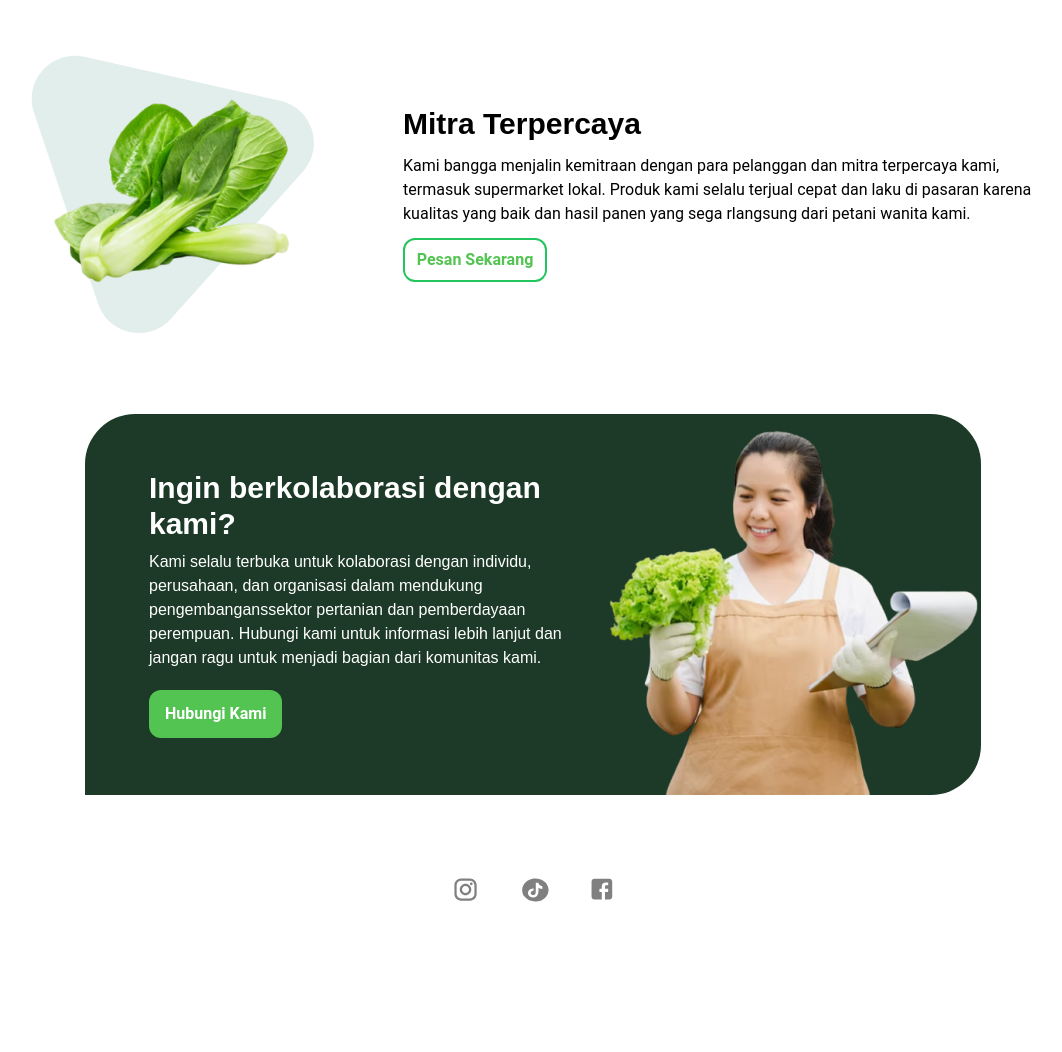
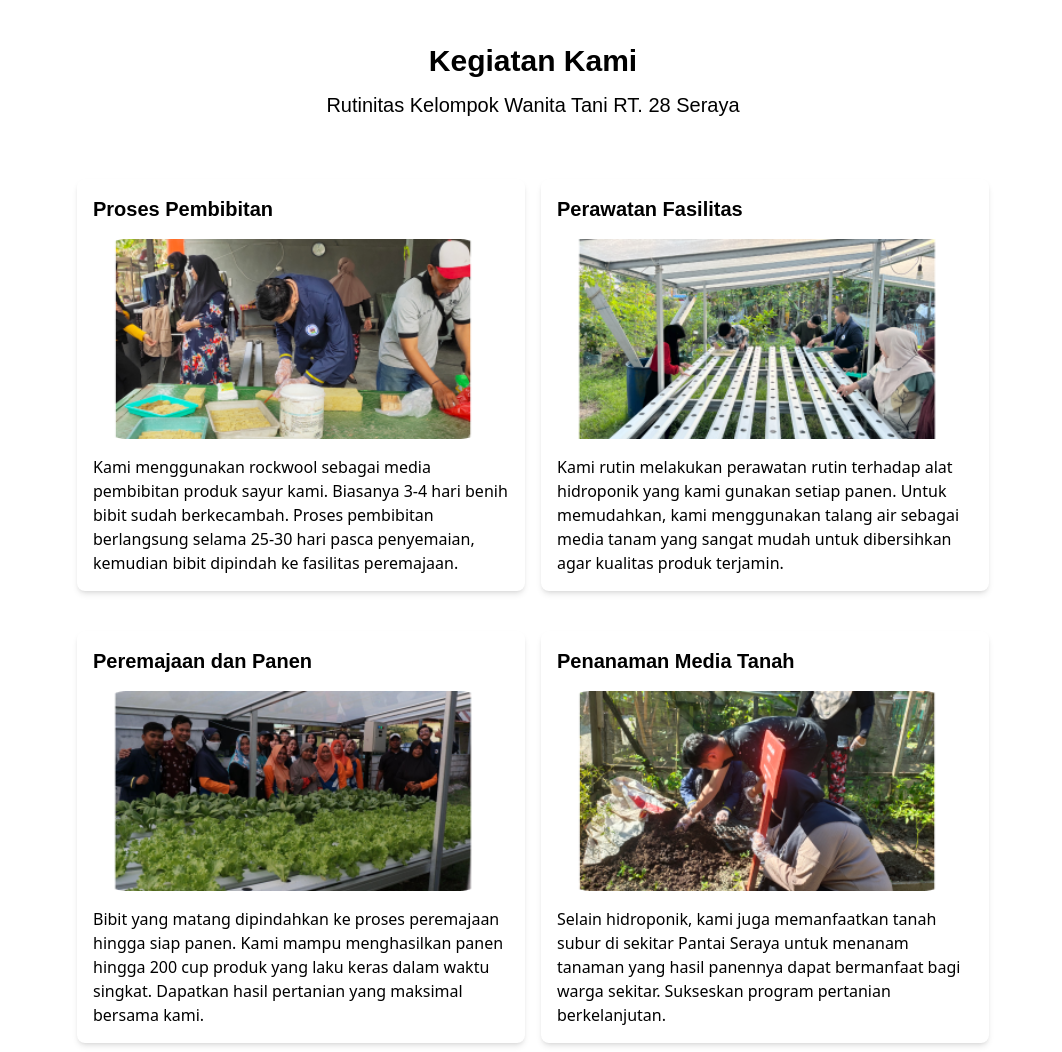
Before and after one commit to nas11ai/kwt-company-profile, a website: page src/index.html in a window 1280 px wide. Shown: the part 1760-2812 px from the top of the page, without its empty margins (107-1169 px from the left). Before the commit the page ends 2704 px from the top, so only its background shows below. Drawn offline with Linux system fonts and the light colour scheme.

Commit message:
change: styling in section kegiatan kami and add some assets

```diff
--- a/src/index.html
+++ b/src/index.html
@@ -111,45 +111,6 @@
       </div>
     </section>
 
-    <section id="kegiatan-kami">
-      <div
-        id="container"
-        class="flex items-center justify-center py-10 space-x-10 gap-10"
-      >
-        <div id="image-kegiatan" class="relative w-auto h-auto">
-          <img
-            src="../assets/bg-kegiatan.svg"
-            alt="bg-kegiatan"
-            class="absolute top-0 left-0 w-full h-full z-0"
-            width="300"
-            height="200"
-          />
-          <img
-            src="../assets/kegiatan.png"
-            alt="kegiatan"
-            class="relative z-10"
-            width="300"
-            height="200"
-          />
-        </div>
-        <div id="text-kegiatan" class="flex flex-col w-[50%]">
-          <h1 class="font-montserrat font-bold text-3xl">Kegiatan Kami</h1>
-          <p class="font-roboto py-3 font-[400]">
-            Kami melakukan berbagai kegiatan untuk meningkatkan keterampilan dan
-            kesejahteraan anggota, seperti pengembangan usaha hidroponik,
-            pemasaran produk pertanian, dan pengelolaan greenhouse. Bergabunglah
-            dengan kami dan dukung petani wanita RT 28 Sepinggan Raya!
-          </p>
-          <button
-            class="flex bg-[#254330] w-44 h-8 rounded-xl text-center items-center justify-center py-6 px-3 text-white font-roboto font-bold gap-2"
-          >
-            <img src="../assets/play.png" alt="play" />
-            <p class="">Lihat Kegiatan</p>
-          </button>
-        </div>
-      </div>
-    </section>
-
     <section id="penghargaan">
       <div
         id="container"
@@ -241,6 +202,106 @@
       </div>
     </section>
 
+    <section id="kegiatan-kami">
+      <div
+        class="flex flex-col font-montserrat font-bold text-3xl text-center py-10 space-y-3"
+      >
+        <h1>Kegiatan Kami</h1>
+        <p class="font-normal text-xl">
+          Rutinitas Kelompok Wanita Tani RT. 28 Seraya
+        </p>
+      </div>
+      <div
+        id="container"
+        class="flex flex-col py-5 justify-center items-center space-y-10"
+      >
+        <div id="container-row" class="flex justify-center">
+          <div
+            id="card-pembibitan"
+            class="bg-white shadow-md rounded-lg p-4 mx-2 w-[28rem]"
+          >
+            <p class="font-montserrat font-bold text-xl mb-4">
+              Proses Pembibitan
+            </p>
+            <img
+              src="../assets/pembibitan.png"
+              width="400"
+              height="200"
+              class="mb-4"
+            />
+            <p class="text-base">
+              Kami menggunakan rockwool sebagai media pembibitan produk sayur
+              kami. Biasanya 3-4 hari benih bibit sudah berkecambah. Proses
+              pembibitan berlangsung selama 25-30 hari pasca penyemaian,
+              kemudian bibit dipindah ke fasilitas peremajaan.
+            </p>
+          </div>
+
+          <div
+            id="card-fasilitas"
+            class="bg-white shadow-md rounded-lg p-4 mx-2 w-[28rem]"
+          >
+            <p class="font-montserrat font-bold text-xl mb-4">
+              Perawatan Fasilitas
+            </p>
+            <img
+              src="../assets/perawatan-fasilitas.png"
+              width="400"
+              height="200"
+              class="mb-4"
+            />
+            <p class="text-base">
+              Kami rutin melakukan perawatan rutin terhadap alat hidroponik yang
+              kami gunakan setiap panen. Untuk memudahkan, kami menggunakan
+              talang air sebagai media tanam yang sangat mudah untuk dibersihkan
+              agar kualitas produk terjamin.
+            </p>
+          </div>
+        </div>
+
+        <div id="container-row2" class="flex justify-center">
+          <div id="card-panen" class="bg-white shadow-md rounded-lg p-4 mx-2 w-[28rem]">
+            <p class="font-montserrat font-bold text-xl mb-4">
+              Peremajaan dan Panen
+            </p>
+            <img
+              src="../assets/peremajaan.png"
+              width="400"
+              height="200"
+              class="mb-4"
+            />
+            <p class="text-base">
+              Bibit yang matang dipindahkan ke proses peremajaan hingga siap
+              panen. Kami mampu menghasilkan panen hingga 200 cup produk yang
+              laku keras dalam waktu singkat. Dapatkan hasil pertanian yang
+              maksimal bersama kami.
+            </p>
+          </div>
+
+          <div
+            id="card-media-tanah"
+            class="bg-white shadow-md rounded-lg p-4 mx-2 w-[28rem]"
+          >
+            <p class="font-montserrat font-bold text-xl mb-4">
+              Penanaman Media Tanah
+            </p>
+            <img
+              src="../assets/media-tanah.png"
+              width="400"
+              height="200"
+              class="mb-4"
+            />
+            <p class="text-base">
+              Selain hidroponik, kami juga memanfaatkan tanah subur di sekitar
+              Pantai Seraya untuk menanam tanaman yang hasil panennya dapat
+              bermanfaat bagi warga sekitar. Sukseskan program pertanian
+              berkelanjutan.
+            </p>
+          </div>
+        </div>
+      </div>
+    </section>
+
     <section id="kolaborasi">
       <div id="container" class="py-10 flex justify-center items-center">
         <div
```
Also changed, not shown: assets/media-tanah.png (added), assets/pembibitan.png (added), assets/perawatan-fasilitas.png (added), assets/peremajaan.png (added), dist/output.css.
